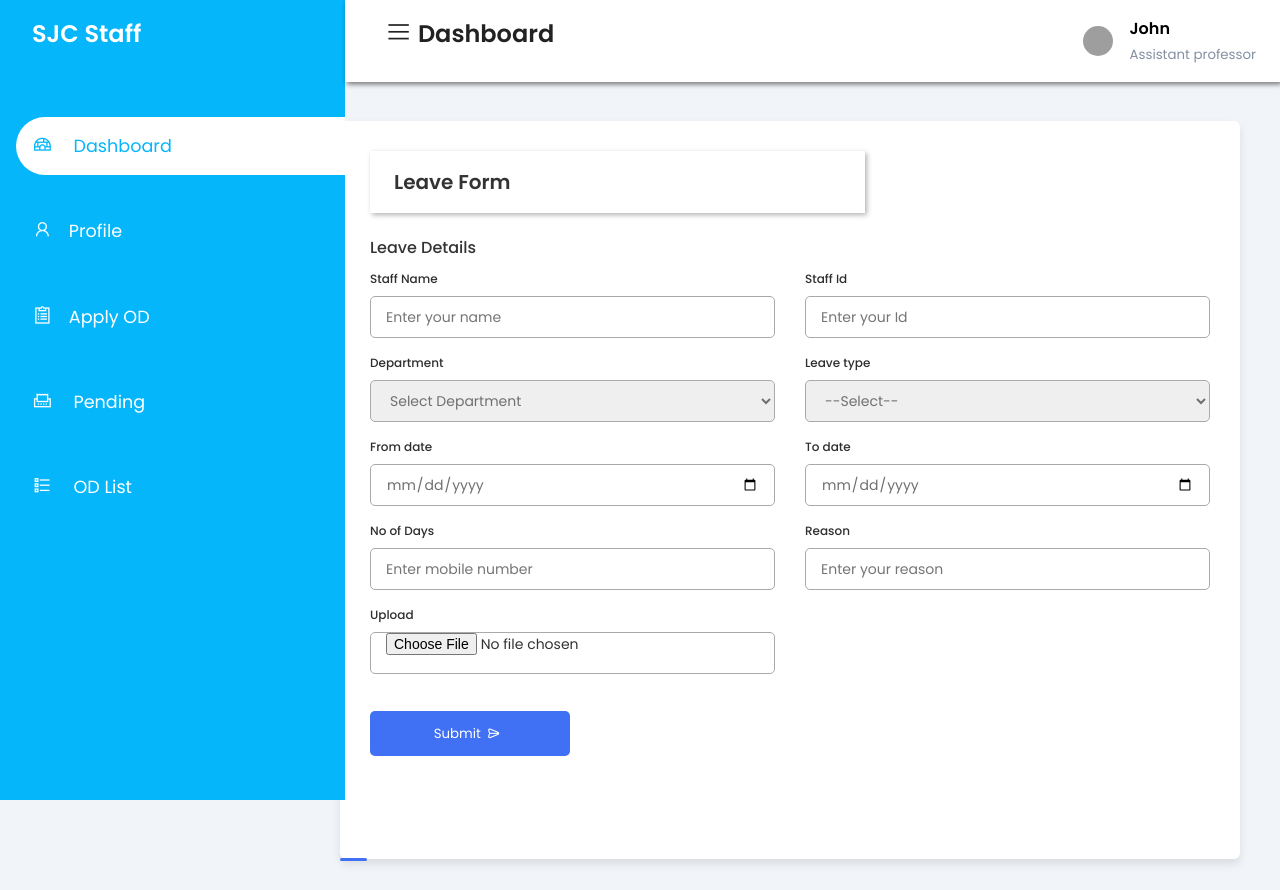
After one commit to sanjay979/IQAC, a PHP site: page /leaveform.php in a window 1280 px wide. The commit adds this page. Run offline with PHP 8.4, Linux system fonts and the light colour scheme; some libraries are stand-ins or nearby versions; grey boxes are pictures that could not be loaded.

Commit message:
sidebar updated with components

```diff
--- a/compenents/sidebar/Sidebar.css
+++ b/compenents/sidebar/Sidebar.css
@@ -6,6 +6,7 @@
     --main-color:#05b6fa;
     --color-dark:#5c6968;
     --text-grey:#8390a2;
+    --difrent:#b5afaf;
 
 }
 *{
--- a/compenents/sidebar/Sidebar.php
+++ b/compenents/sidebar/Sidebar.php
@@ -13,22 +13,19 @@
 <body>
     <input type="checkbox" id="nav-toggle">
     <div class="sidebar">
-        <div class="sidebar-head">
+         <div class="sidebar-head">
             <h2><span>SJC Staff</span></h2>
         </div>
         <div class="sidebar-menu">
         <ul>
-            <li><a href="Sidebar.php" class="active"><span class="las la-igloo"></span> <span>Dashboard</span></a></li>
-            <li><a href=""><span class="las la-user"></span><span>Profile</span> </a></li>
-            <li><a href=""><span class="las la-clipboard-list"></span><span>Apply OD</span> </a></li>
+            <li><a href="index.php" class="active"><span class="las la-igloo"></span> <span>Dashboard</span></a></li>
+            <li><a href="profile.php"><span class="las la-user"></span><span>Profile</span> </a></li>
+            <li><a href="leaveform.php"><span class="las la-clipboard-list"></span><span>Apply OD</span> </a></li>
             <li><a href=""><span class="las la-receipt"></span> <span>Pending</span></a></li>
             <li><a href=""><span class="las la-list"></span> <span>OD List</span></a></li>
         </ul>
         </div>
-
-
     </div>
-    <div class="main-content">
         <header><h2>
              <div class="header-list">
                 <label for="nav-toggle">
@@ -45,34 +42,8 @@
             </div>
            </div>
         </header>
-    <main>
-        <div class="cards">
-                <div class="card-single">
-                    <div>
-                    <h1>54</h1>
-                    <span>No of days OD</span></div>
-                    <div>
-                        <span class="las la-users"></span>
-                    </div>
-                </div>
-                <div class="card-single">
-                    <div>
-                    <h1>54</h1>
-                    <span>No of days CL</span></div>
-                    <div>
-                        <span class="las la-shopping-bag"></span>
-                    </div>
-                </div>
-                <div class="card-single">
-                    <div>
-                    <h1>54</h1>
-                    <span>No of days ML</span></div>
-                    <div>
-                        <span class="las la-hospital"></span>
-                    </div>
-                </div>
-        </div>
-    </main>
-    </div>
+
+
+
 </body>
 </html>
--- /dev/null
+++ b/compenents/sidebar/header.php
@@ -0,0 +1,28 @@
+<!DOCTYPE html>
+<html lang="en">
+<head>
+    <meta charset="UTF-8">
+    <meta http-equiv="X-UA-Compatible" content="IE=edge">
+    <meta name="viewport" content="width=device-width, initial-scale=1.0">
+    <link rel="stylesheet" type="text/css" href="sidebar.css">
+    <title>Document</title>
+</head>
+<body>
+<header><h2>
+             <div class="header-list">
+                <label for="nav-toggle">
+                    <span class="las la-bars"></span>
+                </label> Dashboard
+            </div>
+
+        </h2>
+           <div class="user-wrapper">
+            <img src="https://encrypted-tbn0.gstatic.com/images?q=tbn:ANd9GcQMi1noTDjkelW0kvsZO5CgEaBM5GHrNkF9ix7Knt9Ztw&s" alt="" width="30px" height="30px">
+            <div>
+                <h4>John</h4>
+                <small>Assistant professor</small>
+            </div>
+           </div>
+        </header>
+</body>
+</html>
--- a/compenents/LeaveForm/leaveform.php
+++ b/compenents/sidebar/leaveform.php
@@ -22,9 +22,11 @@
 body{
     min-height: 100vh;
     display: flex;
+    margin-top: 90px;
+    margin-left: 300px;
     align-items: center;
     justify-content: center;
-    background: #4070f4;
+    background: #f1f5f9;
 }
 .container{
     position: relative;
@@ -37,7 +39,7 @@ body{
     box-shadow: 0 5px 10px rgba(0,0,0,0.1);
 }
 .container header{
-    position: relative;
+    position: static;
     font-size: 20px;
     font-weight: 600;
     color: #333;
@@ -55,7 +57,7 @@ body{
 .container form{
     position: relative;
     margin-top: 16px;
-    min-height: 490px;
+    min-height: 600px;
     background-color: #fff;
     overflow:auto;
 }
@@ -166,8 +168,11 @@ form button i{
 </head>
 
 <body>
+<?php include 'Sidebar.php';?>
+<?php include 'header.php';?>
+<div></div>
     <div class="container">
-        <header>STAFF FACULTY</header>
+        <header>Leave Form</header>
 
         <form action="#">
             <div class="form first">
```
Also changed, not shown: compenents/sidebar/index.php (added, +48 -0 lines), compenents/sidebar/profile.css (added, +10 -0 lines), compenents/sidebar/profile.php (added, +32 -0 lines).
